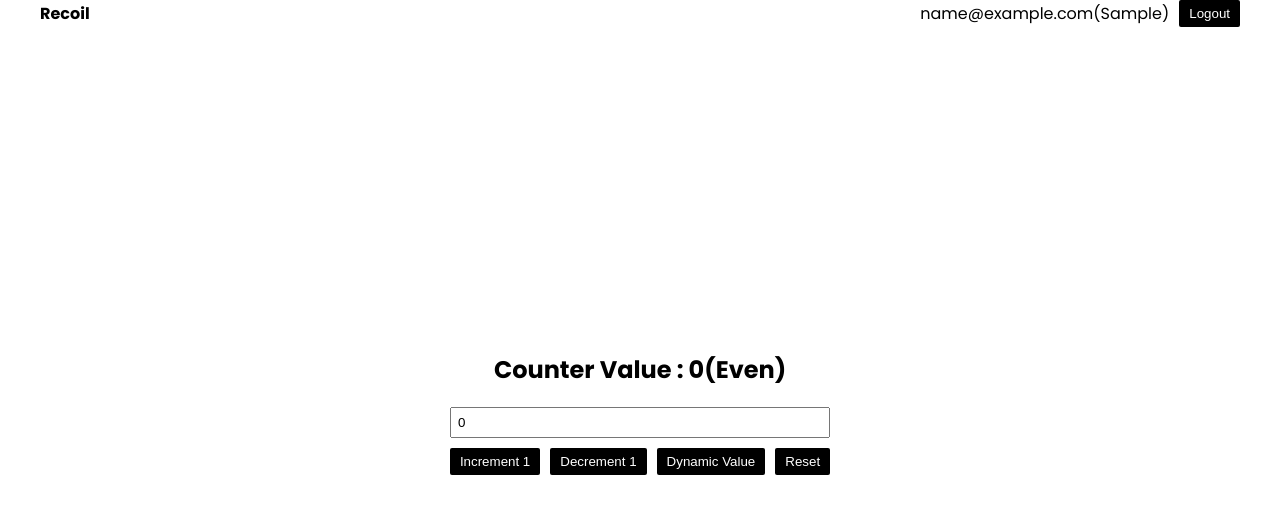
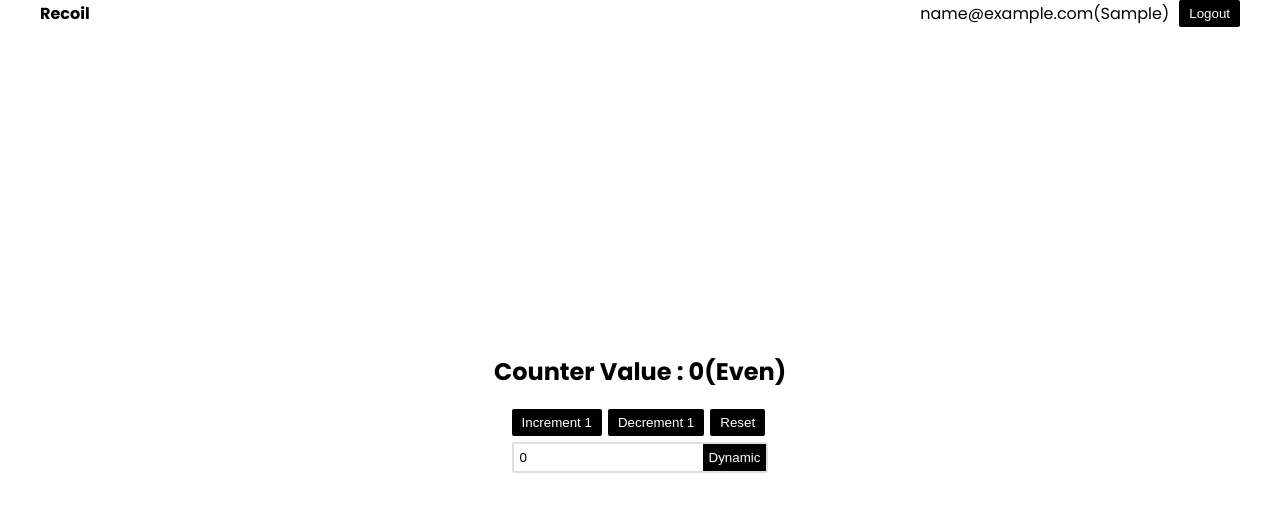
Before and after one commit to tareqnmd/react-recoil, a React (Vite) app: page / in a window 1280 px wide. Both pictures are taken after typing "Sample", "name@example.com" into the empty fields and a click on the button "Login". Shown: the top 514 px of the page. Built offline with nearby package versions, Linux system fonts and the light colour scheme.

Commit message:
design updated

```diff
--- a/src/App.css
+++ b/src/App.css
@@ -80,8 +80,7 @@ html {
 .counter-input-area {
 	display: grid;
 	place-content: center;
-	gap: 10px;
-
+	gap: 6px;
 	input {
 		padding: 6px;
 	}
@@ -89,8 +88,7 @@ html {
 
 .counter-btns {
 	display: flex;
-	gap: 10px;
-
+	gap: 6px;
 	button {
 		border: none;
 		background: black;
@@ -101,6 +99,26 @@ html {
 	}
 }
 
+.dynamic-area {
+	display: flex;
+	align-items: stretch;
+	border: 2px solid #dfdfdf;
+	border-radius: 2px;
+	overflow: hidden;
+	justify-content: space-between;
+	input {
+		border: none;
+		flex-grow: 1;
+	}
+	button {
+		padding: 6px;
+		border: none;
+		background: black;
+		color: white;
+		cursor: pointer;
+	}
+}
+
 .counter-value {
 	text-align: center;
 }
--- a/src/components/CounterInput.tsx
+++ b/src/components/CounterInput.tsx
@@ -25,21 +25,18 @@ const CounterInput = () => {
 
 	return (
 		<div className="counter-input-area">
-			<input
-				type="number"
-				value={inputValue}
-				onChange={changeHandler}
-			/>
 			<div className="counter-btns">
 				<button onClick={() => simpleCounter(1)}>Increment 1</button>
 				<button onClick={() => simpleCounter(-1)}>Decrement 1</button>
-				<button
-					disabled={inputValue < 0}
-					onClick={dynamicIncrement}
-				>
-					Dynamic Value
-				</button>
 				<button onClick={reset}>Reset</button>
+			</div>
+			<div className="dynamic-area">
+				<input
+					type="number"
+					value={inputValue}
+					onChange={changeHandler}
+				/>
+				<button onClick={dynamicIncrement}>Dynamic</button>
 			</div>
 		</div>
 	);
```
